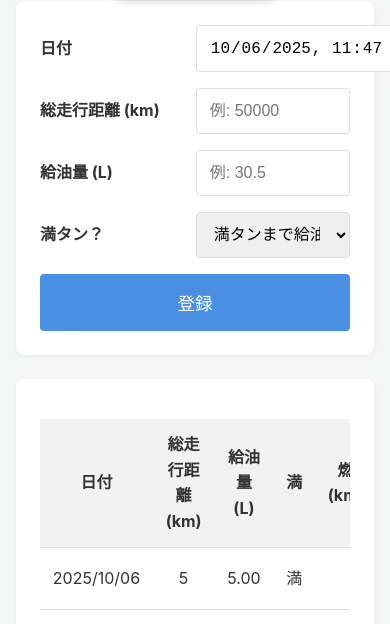
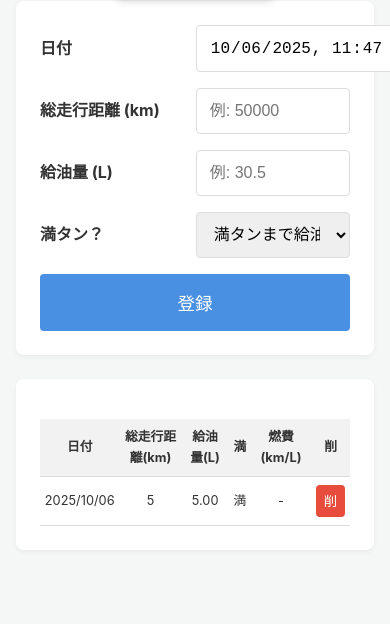
Before and after one commit to elity-fuwatoro/fuelLog, a plain HTML site: page index.html in a window 390 px wide. Both pictures are taken after typing "5", "5" into the empty fields and a click on the button "登録". Shown: the part 76-700 px from the top of the page. Drawn offline with Linux system fonts and the light colour scheme.

Commit message:
Update index.html
small table

```diff
--- a/index.html
+++ b/index.html
@@ -124,7 +124,7 @@
             background-color: var(--danger-color);
             color: var(--white-color);
             border: none;
-            padding: 0.5rem 0.8rem;
+            padding: 0.4rem 0.5rem;
             border-radius: 4px;
             cursor: pointer;
         }
@@ -152,6 +152,15 @@
         .notification.show {
             opacity: 1;
             visibility: visible;
+        }
+
+        /* スマートフォン表示用の設定 */
+        @media screen and (max-width: 600px) {
+            #history-table th,
+            #history-table td {
+                font-size: 0.8rem;
+                padding: 0.5rem 0.3rem;
+            }
         }
     </style>
     <link rel="manifest" href="manifest.json">
```
